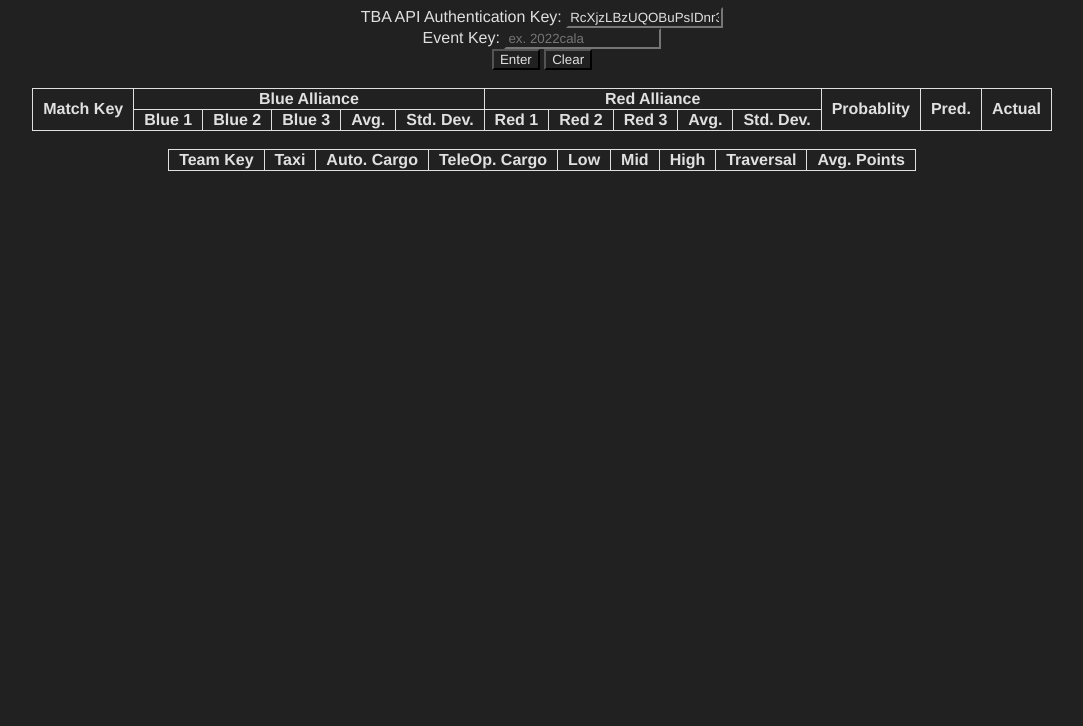
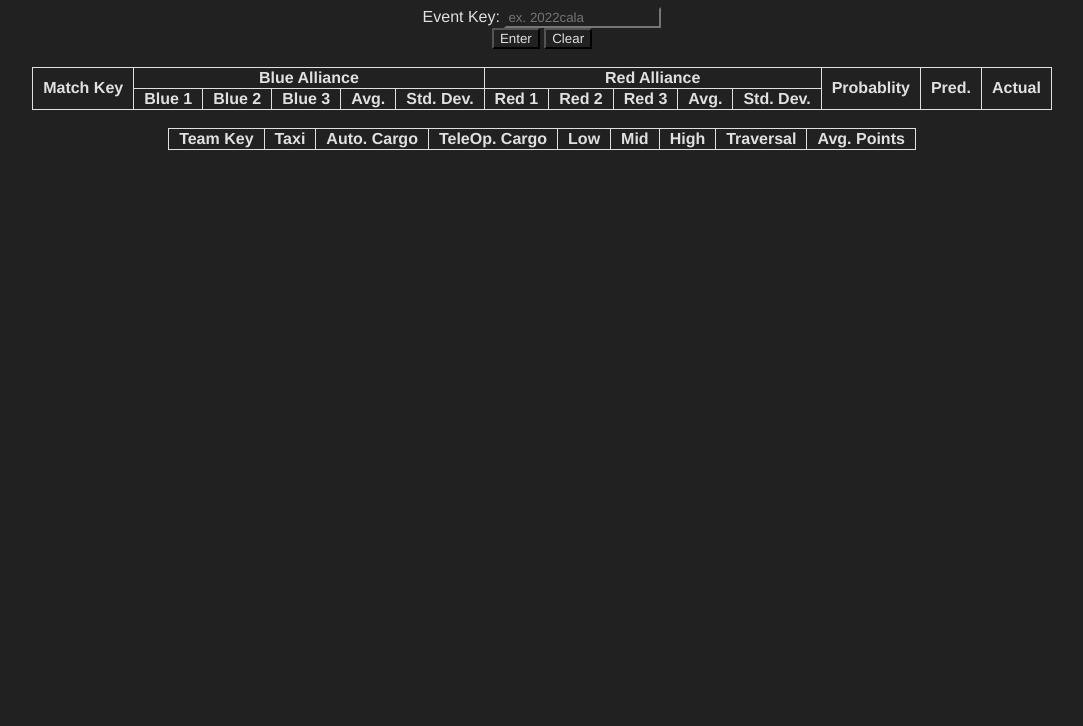
Before and after one commit to KJL28/kjl28.github.io, a plain HTML site: page index.html in a window 1280 px wide. Shown: the part 74-800 px from the top of the page, without its empty margins (98-1181 px from the left). Drawn offline with Linux system fonts and the light colour scheme.

Commit message:
hid authKey from user

```diff
--- a/index.html
+++ b/index.html
@@ -11,8 +11,8 @@
     <h1>&#128029 Un-bee-lievable Match Predictions &#128029</h1>
     <div>
         <div>
-            TBA API Authentication Key:
-            <input id="authKey" value="RcXjzLBzUQOBuPsIDnr3s3FKtExurZ0pRmUDvejKJg32G2l4I1aSAx4dxBSFfrBa">
+            <!-- TBA API Authentication Key: -->
+            <input id="authKey" value="RcXjzLBzUQOBuPsIDnr3s3FKtExurZ0pRmUDvejKJg32G2l4I1aSAx4dxBSFfrBa" hidden="True">
         </div>
         <div>
             Event Key:
```
